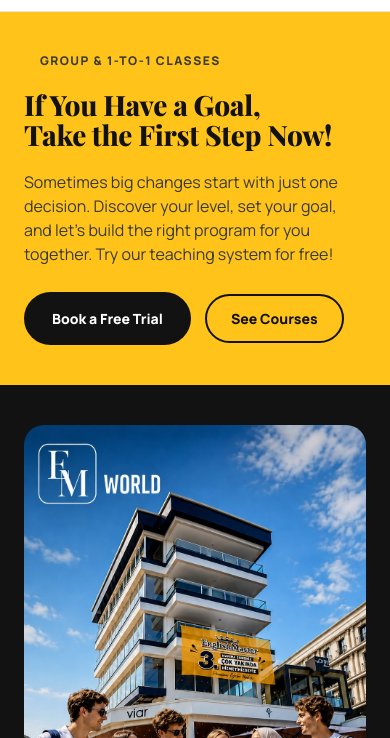
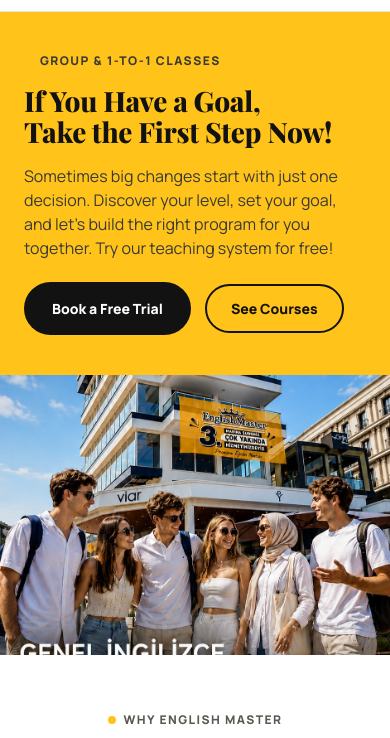
Before and after one commit to armuss/english-master, a plain HTML site: page index.html in a window 390 px wide. Shown: the part 71-809 px from the top of the page. Drawn offline with nearby package versions, Linux system fonts and the light colour scheme.

Commit message:
Remove course card prices; fix hero image and text visibility
Drop the [Price] placeholder from every course card on the homepage and
courses page, right-aligning the Details/Enroll button in its place.

Fix the homepage hero: the photo used object-fit:contain with padding,
which left black letterboxing around it and let a tall image stretch the
whole section, pushing the left-side headline below the fold on shorter
windows. Switch to a fixed hero height with the photo absolutely
positioned and object-fit:cover so it fills the right side edge-to-edge,
and the copy stays vertically centered and fully visible. Mobile gets its
own fixed photo height so the same fix applies there.

Co-Authored-By: Claude Sonnet 5 <noreply@anthropic.com>
Claude-Session: https://claude.ai/code/session_01BxwiA8Ao4pkfH3TbwmTp2E

```diff
--- a/css/style.css
+++ b/css/style.css
@@ -309,31 +309,32 @@ img { max-width: 100%; display: block; }
 .hero {
   display: grid;
   grid-template-columns: 1.05fr 0.95fr;
-  min-height: 520px;
+  height: 560px;
 }
 .hero-copy {
   background: var(--em-yellow);
-  padding: 72px 64px;
+  padding: 56px 64px;
   display: flex;
   flex-direction: column;
   justify-content: center;
-  gap: 20px;
+  gap: 16px;
+  overflow: auto;
 }
-.hero-copy h1 { font-size: 46px; line-height: 1.08; color: var(--em-black); }
+.hero-copy h1 { font-size: 42px; line-height: 1.1; color: var(--em-black); }
 .hero-copy p { font-size: 16px; color: #3a3a35; max-width: 440px; }
 .hero-actions { display: flex; align-items: center; gap: 14px; flex-wrap: wrap; margin-top: 6px; }
 .hero-photo {
   background: var(--em-black);
-  padding: 64px;
-  display: flex;
-  align-items: center;
-  justify-content: center;
+  position: relative;
+  overflow: hidden;
 }
 .hero-photo-img {
+  position: absolute;
+  inset: 0;
   width: 100%;
-  height: auto;
-  object-fit: contain;
-  border-radius: 20px;
+  height: 100%;
+  object-fit: cover;
+  border-radius: 0;
 }
 .photo-placeholder {
   width: 100%;
@@ -429,7 +430,7 @@ section { padding: 88px 0; }
 }
 .course-price { font-size: 13px; color: var(--em-text-soft); }
 .course-price strong { color: var(--em-text); font-size: 18px; font-family: 'Archivo', sans-serif; }
-.course-card-footer { margin-top: auto; display: flex; align-items: center; justify-content: space-between; gap: 12px; padding-top: 6px; }
+.course-card-footer { margin-top: auto; display: flex; align-items: center; justify-content: flex-end; gap: 12px; padding-top: 6px; }
 
 /* Seal badge */
 .seal {
@@ -636,8 +637,9 @@ input:focus, select:focus, textarea:focus { outline: 2px solid var(--em-yellow);
   .main-nav { display: none; }
   .nav-toggle { display: flex; }
   .header-actions .btn-primary { display: none; }
-  .hero { grid-template-columns: 1fr; }
-  .hero-copy, .hero-photo { padding: 40px 24px; }
+  .hero { grid-template-columns: 1fr; height: auto; }
+  .hero-copy { padding: 40px 24px; }
+  .hero-photo { height: 280px; }
   .hero-copy h1 { font-size: 34px; }
   .feature-grid, .course-grid, .stat-grid, .branch-grid, .footer-grid { grid-template-columns: repeat(2, minmax(0,1fr)); }
   .form-row { grid-template-columns: 1fr; }
--- a/index.html
+++ b/index.html
@@ -122,7 +122,6 @@
           <p class="text-soft" style="font-size:14px;" data-i18n="home.course1.desc">Build everyday speaking, listening and grammar from A1 to C1.</p>
           <div class="course-tags"><span class="tag" data-i18n="home.course1.tag1">All Levels</span><span class="tag" data-i18n="home.course1.tag2">Group</span></div>
           <div class="course-card-footer">
-            <span class="course-price"><strong>[Price]</strong> <span data-i18n="common.perMonth">/ month</span></span>
             <a class="btn btn-sm btn-outline" href="courses.html" data-i18n="common.details">Details</a>
           </div>
         </div>
@@ -136,7 +135,6 @@
           <p class="text-soft" style="font-size:14px;" data-i18n="home.course2.desc">Score-focused prep with timed practice tests and exam strategy.</p>
           <div class="course-tags"><span class="tag" data-i18n="home.course2.tag1">Intermediate+</span><span class="tag" data-i18n="home.course2.tag2">Exam Prep</span></div>
           <div class="course-card-footer">
-            <span class="course-price"><strong>[Price]</strong> <span data-i18n="common.perMonth">/ month</span></span>
             <a class="btn btn-sm btn-outline" href="courses.html" data-i18n="common.details">Details</a>
           </div>
         </div>
@@ -150,7 +148,6 @@
           <p class="text-soft" style="font-size:14px;" data-i18n="home.course3.desc">Meetings, negotiation and written communication for the workplace.</p>
           <div class="course-tags"><span class="tag" data-i18n="home.course3.tag1">Upper-Intermediate</span><span class="tag" data-i18n="home.course3.tag2">1-to-1</span></div>
           <div class="course-card-footer">
-            <span class="course-price"><strong>[Price]</strong> <span data-i18n="common.perMonth">/ month</span></span>
             <a class="btn btn-sm btn-outline" href="courses.html" data-i18n="common.details">Details</a>
           </div>
         </div>
```
Also changed, not shown: courses.html (+0 -6 lines).
